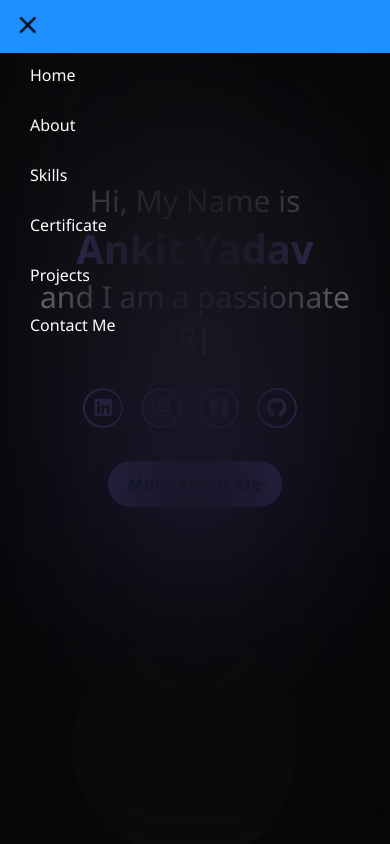
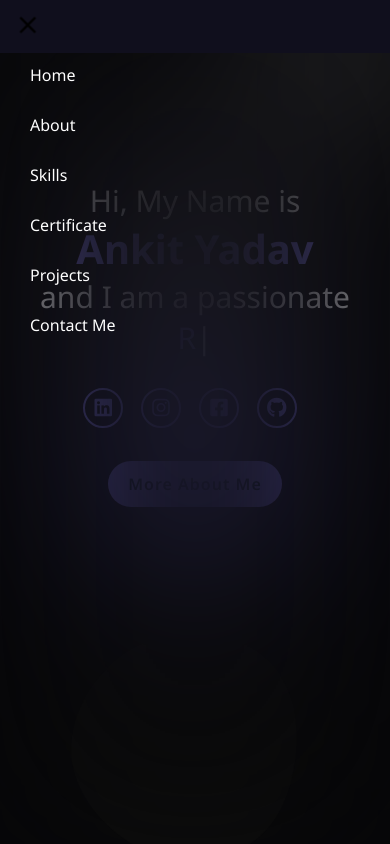
Before and after one commit to Ankityadav3m/Portfolio2, a plain HTML site: page index.html in a window 390 px wide. Both pictures are taken after a click on the item 347 px from the left and 25 px from the top of the page. Shown: the top 844 px of the page. Drawn offline with nearby package versions, Linux system fonts and the light colour scheme.

Commit message:
menubutton color changed

```diff
--- a/index.html
+++ b/index.html
@@ -12,6 +12,8 @@
       crossorigin="anonymous"
       referrerpolicy="no-referrer"
     />
+
+
   </head>
   <body>
     <!------------------------ Navbar Section -------------------------->
@@ -19,7 +21,7 @@
     <header>
       <nav class="navbar">
         <ul class="sidebar">
-          <li onclick=hideSidebar()><a href="#"><svg xmlns="http://www.w3.org/2000/svg" height="26" viewBox="0 -960 960 960" width="26"><path d="m256-200-56-56 224-224-224-224 56-56 224 224 224-224 56 56-224 224 224 224-56 56-224-224-224 224Z"/></svg></a></li>
+          <li class="menuclose" onclick=hideSidebar()><a href="#"><svg xmlns="http://www.w3.org/2000/svg" height="26" viewBox="0 -960 960 960" width="26"><path d="m256-200-56-56 224-224-224-224 56-56 224 224 224-224 56 56-224 224 224 224-56 56-224-224-224 224Z"/></svg></a></li>
           <li><a href="#A1">Home</a></li>
           <li><a href="#about">About </a></li>
           <li><a href="#A2">Skills</a></li>
@@ -193,7 +195,7 @@
             <div class="project_modal">
               <span class="project_subtitle">Web</span>
               <h2 class="project_title">Portfolio Website</h2>
-              <a href="#" class="project_button">
+              <a href="test.html" class="project_button">
                 View More <i class="fa-solid fa-arrow-up-right-from-square"></i>
               </a>
             </div>
--- a/style.css
+++ b/style.css
@@ -1,4 +1,6 @@
 @import url("https://fonts.googleapis.com/css2?family=Noto+Sans:ital,wght@0,100..900;1,100..900&display=swap");
+@import url("https://fonts.googleapis.com/css2?family=Roboto:wght@400;700&display=swap");
+
 html {
   scroll-behavior: smooth;
 }
@@ -56,7 +58,7 @@ nav li:first-child {
   margin-right: auto;
   font-size: 21px;
   font-weight: bold;
-  text-transform: uppercase;
+  text-transform: uppercase;w
   letter-spacing: 3px;
 }
 .sidebar {
@@ -81,12 +83,23 @@ nav li:first-child {
   width: 100%;
 }
 .sidebar a:hover {
-  background-color: #1e90ff;
-  color: #fff;
+  background-color: #100f1d;
+
   transform: scale(1.1);
 }
 .menubutton {
   display: none;
+  background-color: #fff;
+
+
+}
+.menuclose{
+  background-color: #fff;
+
+}
+.menuclose:hover{
+
+
 }
 @media (max-width: 800px) {
   .hideOnMobile {
@@ -192,6 +205,9 @@ nav li:first-child {
 .mys {
   background: #060608;
   font-weight: bold;
+  /* border: 2px solid  white; */
+
+
 }
 .mys .title {
   /* border: 2px solid white; */
@@ -288,11 +304,16 @@ nav li:first-child {
     font-size: 20px;
   }
 }
-@media (max-width: 500px) {
+@media (max-width: 600px) {
   .box1 span h2 {
     font-size: 18px;
   }
+  .mys .mys1{
+    display: none;
+  }
+
 }
+
 
 /*--------------------- Skills2 Section -------------------- */
 .mys2 {
@@ -301,6 +322,7 @@ nav li:first-child {
   place-items: center;
   padding: 50px;
   font-weight: bold;
+  /* border: 2px solid  white; */
 }
 
 .mys .mys2 .sb {
@@ -467,6 +489,7 @@ nav li:first-child {
   flex-wrap: wrap;
   justify-content: center;
   align-items: center;
+  /* border: 2px solid white; */
 }
 .pro1,
 .pro2,
@@ -750,7 +773,7 @@ nav li:first-child {
   display: flex;
   /* height: 100vh; */
   column-gap: 4%;
-   font-family: "Nato sans", sans-serif;
+  font-family: 'Roboto', sans-serif;
   /* border: 2px solid white; */
 }
 .about-img {
@@ -784,7 +807,7 @@ nav li:first-child {
 }
 
 .about-text p {
-  font-family: "Nato sans", sans-serif;
+  font-family: "monospace", sans-serif;
   font-size: 20px;
   margin-top: 10px;
   text-align: justify;
```
